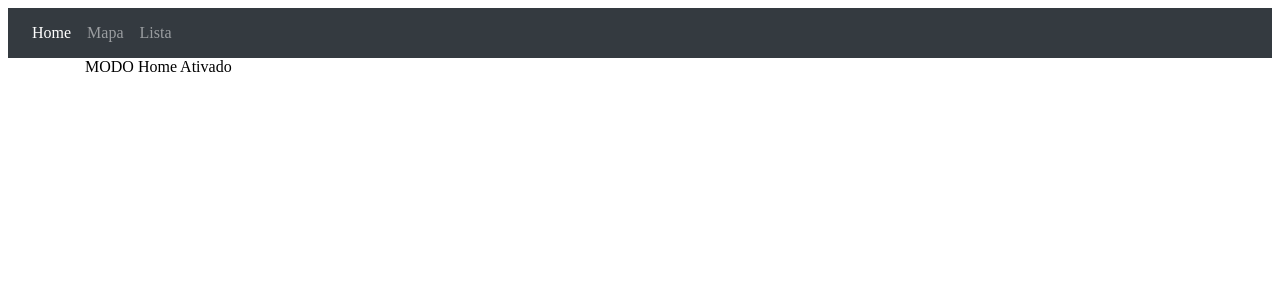
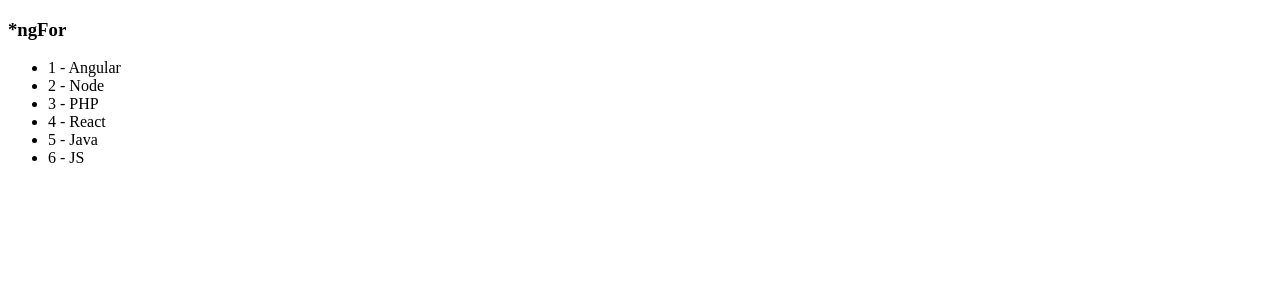
Before and after one commit to victor-ferraz7/angular-loiane, an Angular app in the folder diretivas/: page / in a window 1280 px wide. Shown: the top 300 px of the page. Built offline with nearby package versions, Linux system fonts and the light colour scheme.

Commit message:
Aula #27: Diretivas: ngFor

```diff
--- a/diretivas/src/app/app.component.html
+++ b/diretivas/src/app/app.component.html
@@ -1,2 +1,3 @@
 <!-- <app-diretiva-ng-if></app-diretiva-ng-if> -->
-<app-diretiva-ng-switch></app-diretiva-ng-switch>
+<!-- <app-diretiva-ng-switch></app-diretiva-ng-switch> -->
+<app-diretiva-ng-for></app-diretiva-ng-for>
--- a/diretivas/src/app/app.module.ts
+++ b/diretivas/src/app/app.module.ts
@@ -6,13 +6,15 @@
 import { DiretivaNgIfComponent } from './diretiva-ng-if/diretiva-ng-if.component';
 import { TesteComponent } from './teste/teste.component';
 import { DiretivaNgSwitchComponent } from './diretiva-ng-switch/diretiva-ng-switch.component';
+import { DiretivaNgForComponent } from './diretiva-ng-for/diretiva-ng-for.component';
 
 @NgModule({
   declarations: [
     AppComponent,
     DiretivaNgIfComponent,
     TesteComponent,
-    DiretivaNgSwitchComponent
+    DiretivaNgSwitchComponent,
+    DiretivaNgForComponent
   ],
   imports: [
     BrowserModule,
--- /dev/null
+++ b/diretivas/src/app/diretiva-ng-for/diretiva-ng-for.component.html
@@ -0,0 +1,5 @@
+<h3>*ngFor</h3>
+<ul>
+    <!-- cursos é o nome que tem no component -->
+    <li *ngFor="let curso of cursos, let i = index">{{ i + 1  }} - {{ curso }}</li>
+</ul>
--- /dev/null
+++ b/diretivas/src/app/diretiva-ng-for/diretiva-ng-for.component.ts
@@ -0,0 +1,20 @@
+import { Component, OnInit } from '@angular/core';
+
+@Component({
+  selector: 'app-diretiva-ng-for',
+  templateUrl: './diretiva-ng-for.component.html',
+  styleUrls: ['./diretiva-ng-for.component.css']
+})
+export class DiretivaNgForComponent implements OnInit {
+
+  public cursos: string[] = ['Angular', 'Node','PHP','React','Java','JS'];
+
+  constructor() { }
+
+  ngOnInit() {
+    for(let i = 0; i < this.cursos.length; i++){
+      let curso = this.cursos[i];
+    }
+  }
+
+}
```
Also changed, not shown: diretivas/src/app/diretiva-ng-for/diretiva-ng-for.component.css (added), 1 other file (tests, documents, lock files or other folders).
